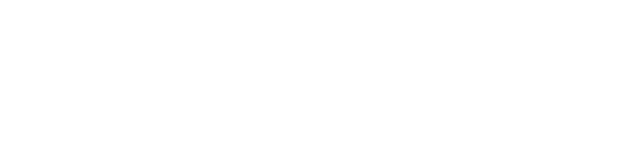
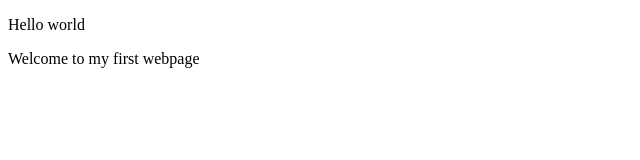
Before and after one commit to BensonGathu/my-first-webpage, a plain HTML site: page my-first-webpage.html in a window 1280 px wide. Shown: the whole page, without its empty margins (0-640 px from the left). Drawn offline with Linux system fonts and the light colour scheme.

Commit message:
add paragraph tags to my webpage

```diff
--- a/my-first-webpage.html
+++ b/my-first-webpage.html
@@ -4,6 +4,8 @@
         <title>My First Webpage</title>
     </head>
     <body>
+        <p>Hello world</p>
+        <p>Welcome to my first webpage</p>
 
     </body>
 </html>
```
